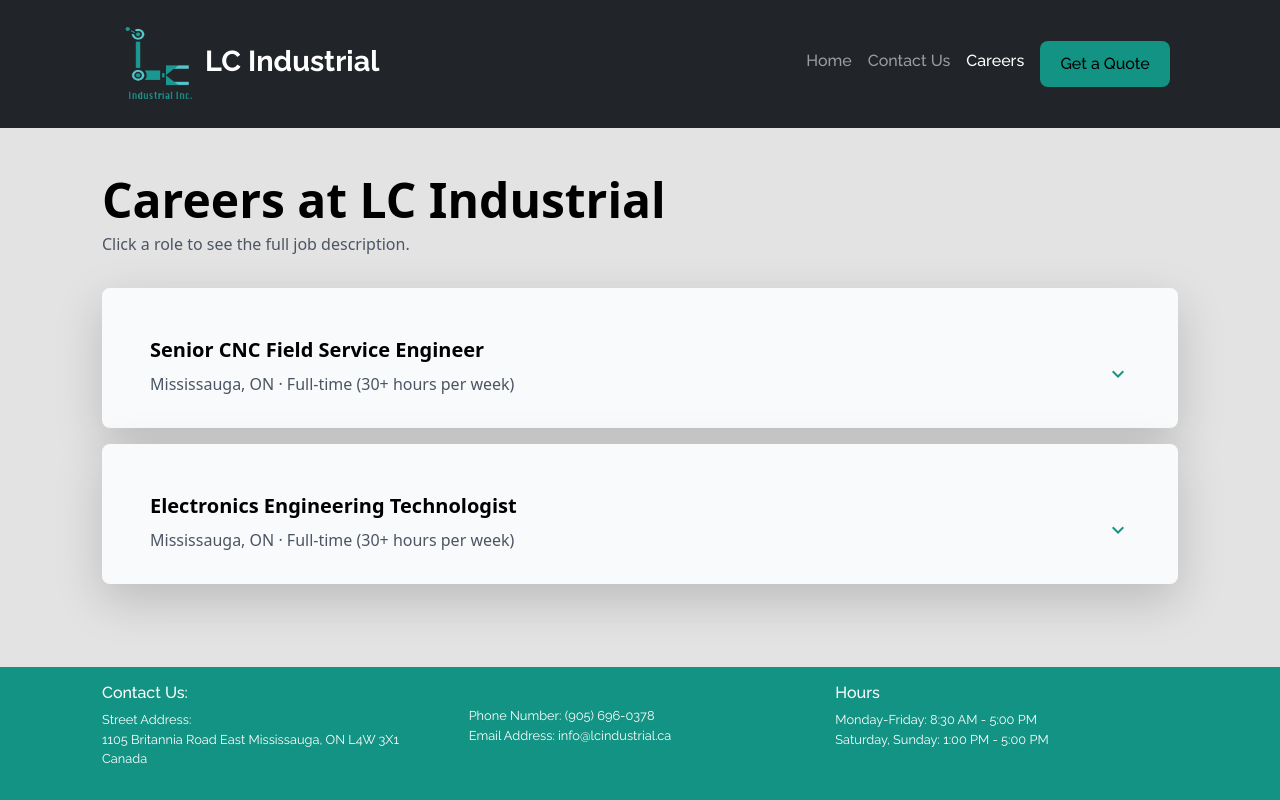
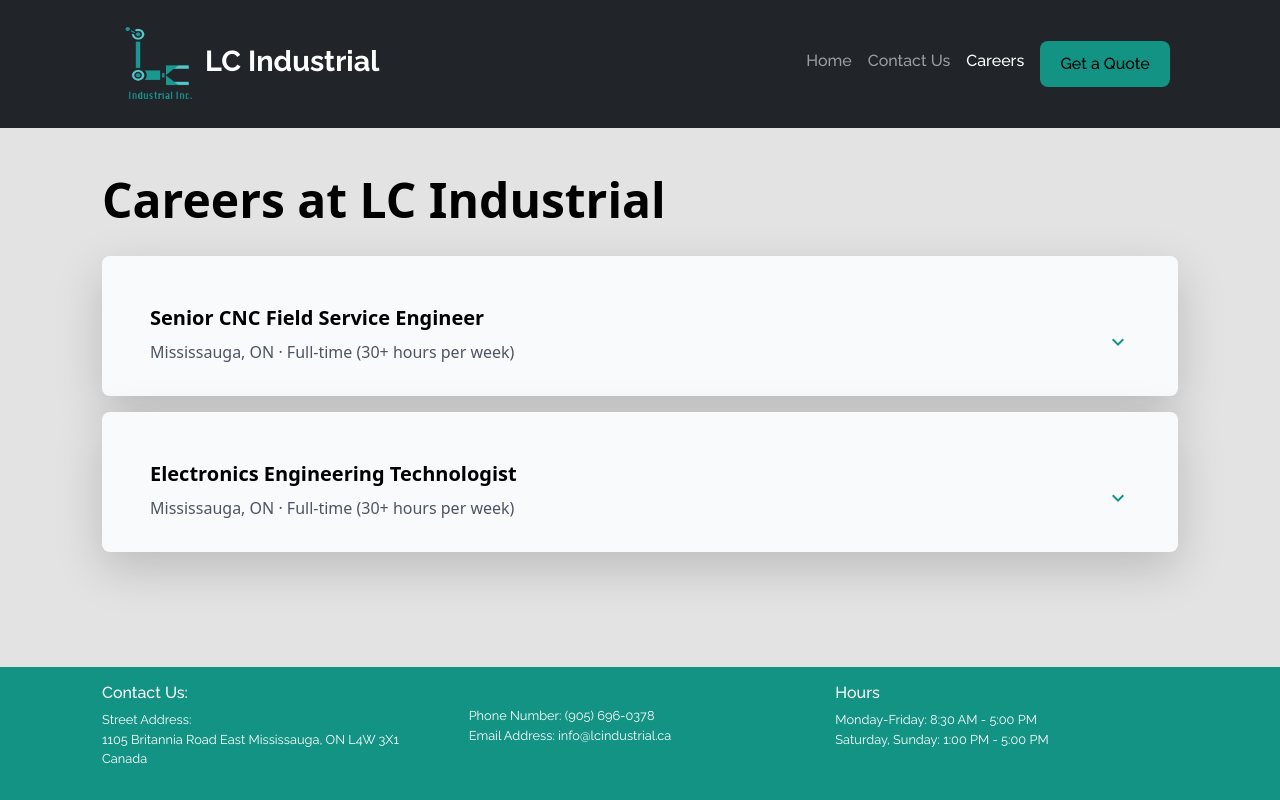
Before and after one commit to sunbagel/LC-Website-Extended, a React (Vite) app in the folder front-end/: page /careers in a window 1280 px wide. Built offline with nearby package versions, Linux system fonts and the light colour scheme.

Commit message:
remove instructional subtitle from careers page

```diff
--- a/front-end/src/og-components/pages/Careers.tsx
+++ b/front-end/src/og-components/pages/Careers.tsx
@@ -107,8 +107,7 @@
     <div className="py-12 bg-grey">
       <div className="container">
         <div className="max-w-7xl mx-auto">
-          <h1 className="text-black text-5xl font-bold mb-2">Careers at LC Industrial</h1>
-          <p className="text-gray-600 mb-8">Click a role to see the full job description.</p>
+          <h1 className="text-black text-5xl font-bold mb-8">Careers at LC Industrial</h1>
 
           <div className="space-y-4">
 
```
